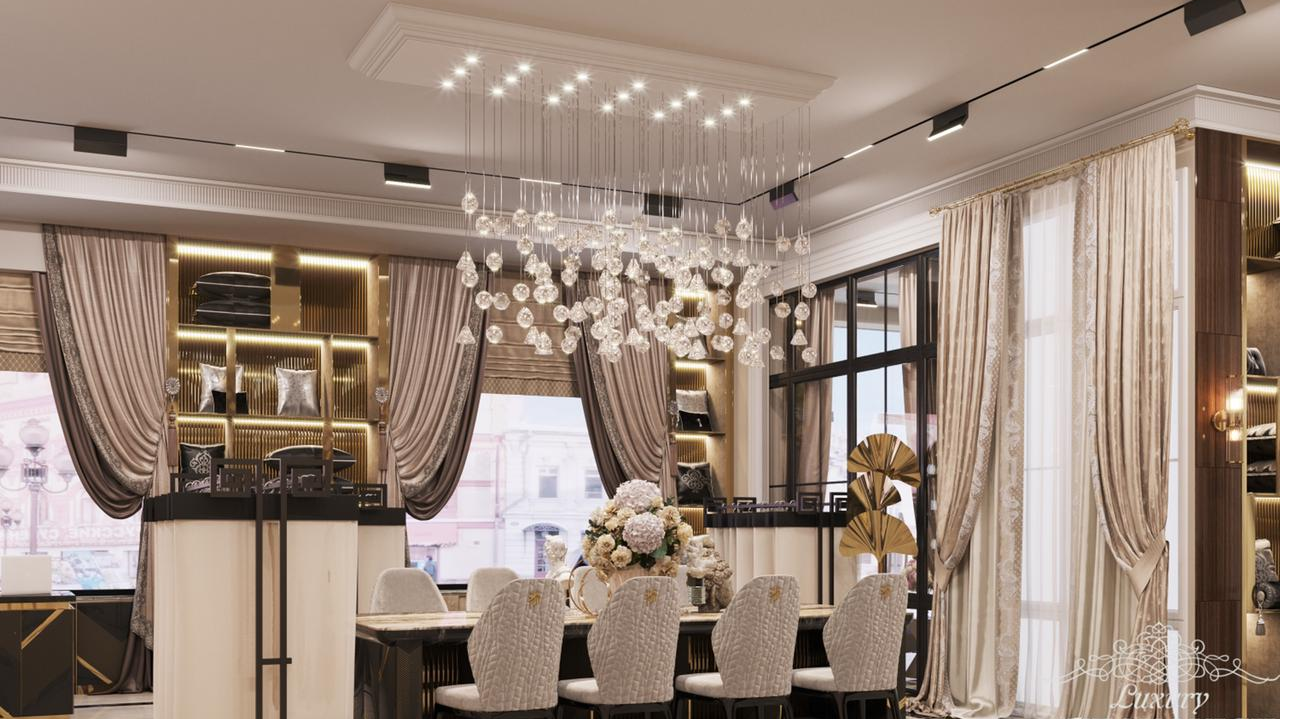
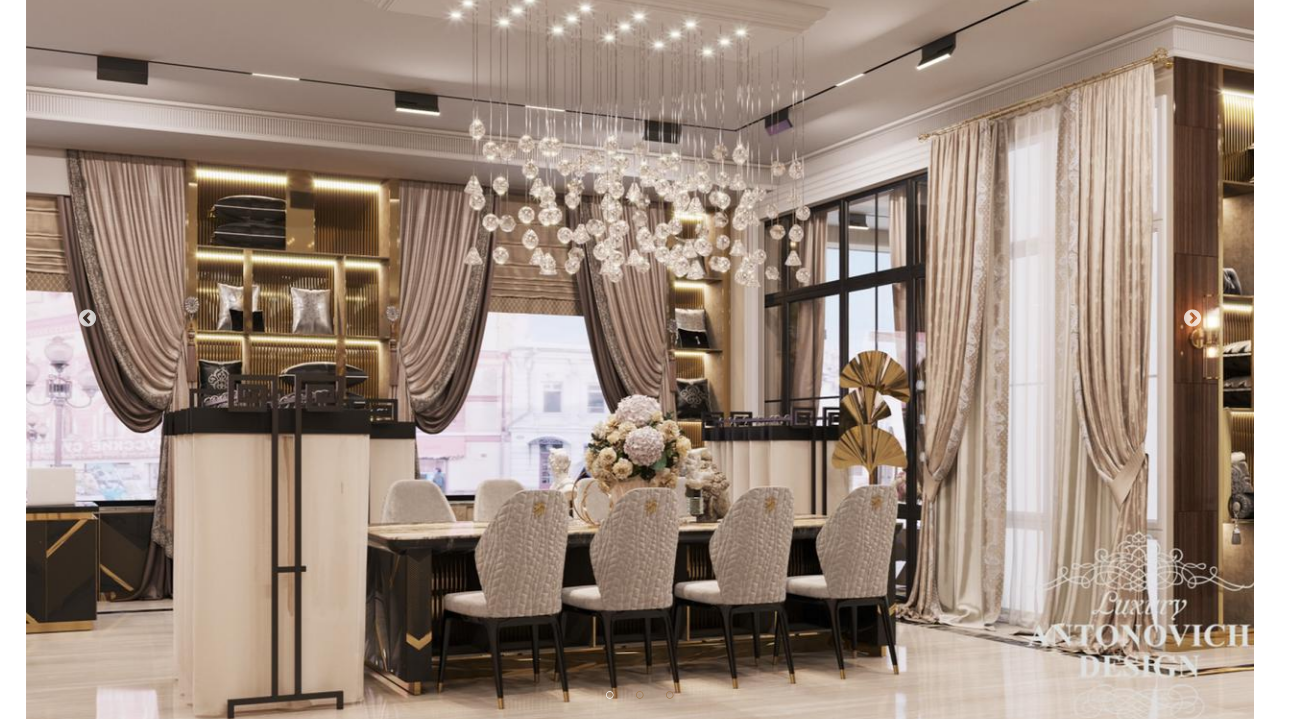
Before and after one commit to Wiper25/salon-interiors, a plain HTML site: page index.html in a window 1280 px wide. Shown: the part 81-800 px from the top of the page, 1305 px wide, since content can reach past the window. Drawn offline with nearby package versions, Linux system fonts and the light colour scheme; files whose address does not match are found by name.

Commit message:
Сборка проекта

```diff
--- a/src/style.css
+++ b/src/style.css
@@ -779,3 +779,28 @@ footer {
   opacity: 1;
   color: rgb(255, 255, 255);
 }
+.slick-next:before {
+  content: "→";
+  color: white;
+  position: relative;
+  right: 77px;
+}
+.slick-prev {
+  left: 52px;
+  z-index: 1000;
+}
+.slick-prev:before,
+.slick-next:before {
+  font-family: "slick";
+  font-size: 20px;
+  line-height: 1;
+  opacity: 0.75;
+  color: white;
+  -webkit-font-smoothing: antialiased;
+  -moz-osx-font-smoothing: grayscale;
+}
+.slick-dotted.slick-slider {
+  margin-bottom: 30px;
+  width: 96%;
+  margin: 0 auto;
+}
```
